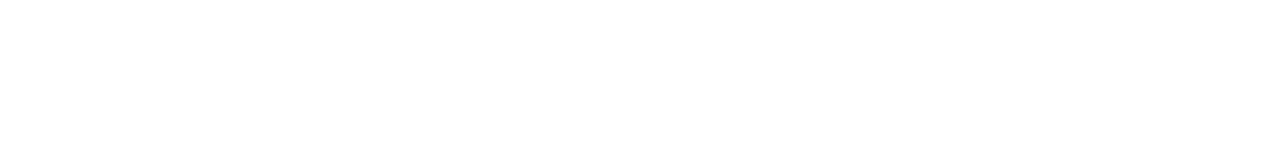
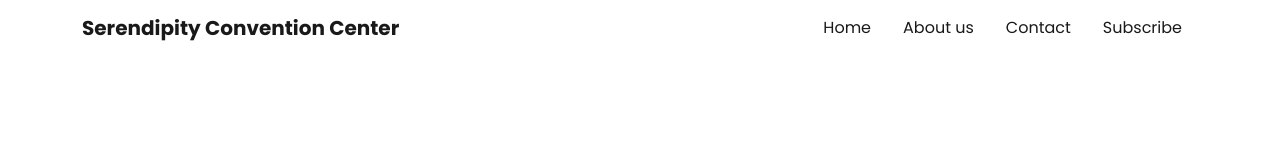
Before and after one commit to Fatema-Nawrin/Serendipity-Events, a plain HTML site: page index.html in a window 1280 px wide. Drawn offline with nearby package versions, Linux system fonts and the light colour scheme.

Commit message:
navbar added

```diff
--- a/index.html
+++ b/index.html
@@ -6,13 +6,48 @@
     <meta http-equiv="X-UA-Compatible" content="IE=edge">
     <meta name="viewport" content="width=device-width, initial-scale=1.0">
     <title>Serendipity Convention Center</title>
-    <link rel="stylesheet" href="style.css">
     <!-- bootstrap stylesheet  -->
     <link href="https://cdn.jsdelivr.net/npm/bootstrap@5.1.3/dist/css/bootstrap.min.css" rel="stylesheet"
         integrity="sha384-1BmE4kWBq78iYhFldvKuhfTAU6auU8tT94WrHftjDbrCEXSU1oBoqyl2QvZ6jIW3" crossorigin="anonymous">
+    <!-- stylesheet -->
+    <link rel="stylesheet" href="style.css">
 </head>
 
 <body>
+    <header>
+        <nav class="navbar navbar-expand-lg navbar-light d-flex">
+            <div class="container flex-nowrap">
+                <a class="navbar-brand fw-bold" href=" #">Serendipity Convention Center</a>
+                <button class="navbar-toggler" type="button" data-bs-toggle="collapse"
+                    data-bs-target="#navbarSupportedContent" aria-controls="navbarSupportedContent"
+                    aria-expanded="false" aria-label="Toggle navigation">
+                    <span class="navbar-toggler-icon"></span>
+                </button>
+                <div class="collapse navbar-collapse" id="navbarSupportedContent">
+                    <ul class="navbar-nav ms-auto mb-2 mb-lg-0">
+                        <li class="nav-item mx-2">
+                            <a class="nav-link active" aria-current="page" href="#">Home</a>
+                        </li>
+                        <li class="nav-item mx-2">
+                            <a class="nav-link active" aria-current="page" href="#">About us</a>
+                        </li>
+                        <li class="nav-item mx-2">
+                            <a class="nav-link active" aria-current="page" href="#">Contact</a>
+                        </li>
+                        <li class="nav-item mx-2">
+                            <a class="nav-link active" aria-current="page" href="#">Subscribe</a>
+                        </li>
+                    </ul>
+                </div>
+            </div>
+        </nav>
+    </header>
+    <main>
+
+    </main>
+    <footer>
+
+    </footer>
     <!-- bootstrap script  -->
     <link href="https://cdn.jsdelivr.net/npm/bootstrap@5.1.3/dist/css/bootstrap.min.css" rel="stylesheet"
         integrity="sha384-1BmE4kWBq78iYhFldvKuhfTAU6auU8tT94WrHftjDbrCEXSU1oBoqyl2QvZ6jIW3" crossorigin="anonymous">
--- a/style.css
+++ b/style.css
@@ -0,0 +1,8 @@
+@import url('https://fonts.googleapis.com/css2?family=Manrope&family=Poppins:wght@400;500;600;700&display=swap');
+
+*{
+    font-family: 'Poppins', sans-serif;
+}
+footer{
+    font-family: 'Manrope', sans-serif;
+}
```
